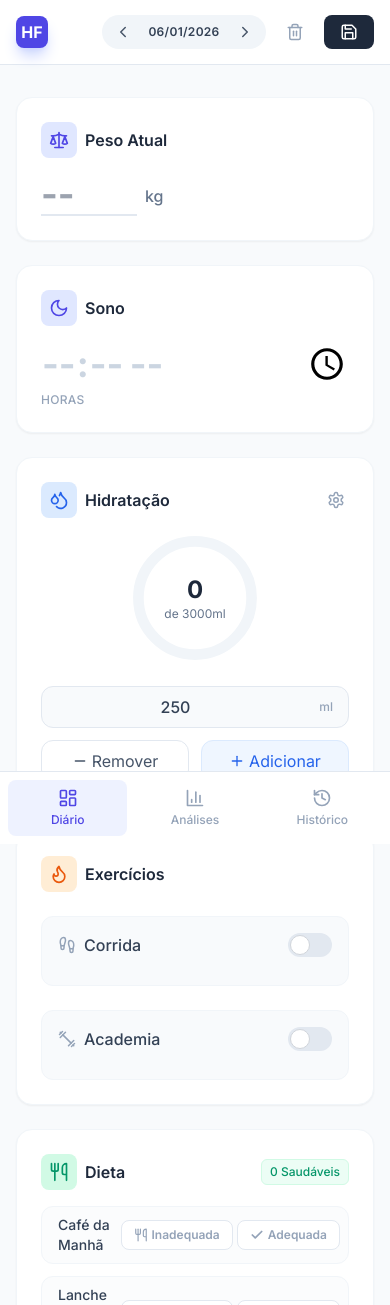
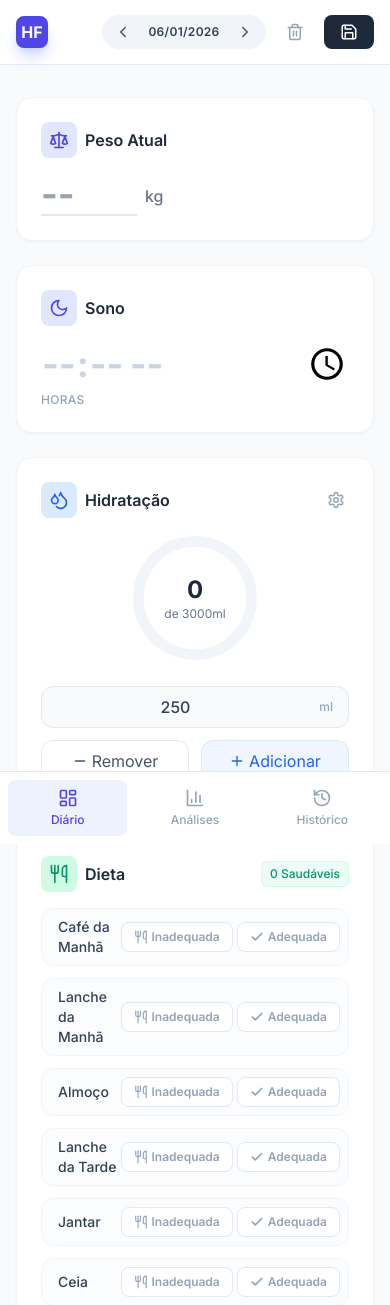
Before and after one commit to MJanssen13/HabitFlow, a React (Vite) app: page / in a window 390 px wide. Shown: the top 1305 px of the page. Built offline with nearby package versions, Linux system fonts and the light colour scheme; no server answers; the database is empty.

Commit message:
fix(ui): Adjust ExerciseTracker visibility on large screens
The ExerciseTracker component was previously visible on medium screens. This change hides it on medium screens and ensures it only displays on large screens, aligning with the intended layout for wider displays.

```diff
--- a/App.tsx
+++ b/App.tsx
@@ -157,7 +157,8 @@ const App: React.FC = () => {
                     <div className="md:col-span-1">
                         <WaterTracker data={log} onChange={updateLog} />
                     </div>
-                    <div className="md:hidden lg:block lg:col-span-1">
+                    {/* Alterado de md:hidden para hidden, garantindo que só apareça em telas Large */}
+                    <div className="hidden lg:block lg:col-span-1">
                         <ExerciseTracker data={log} onChange={updateLog} />
                     </div>
 
```
